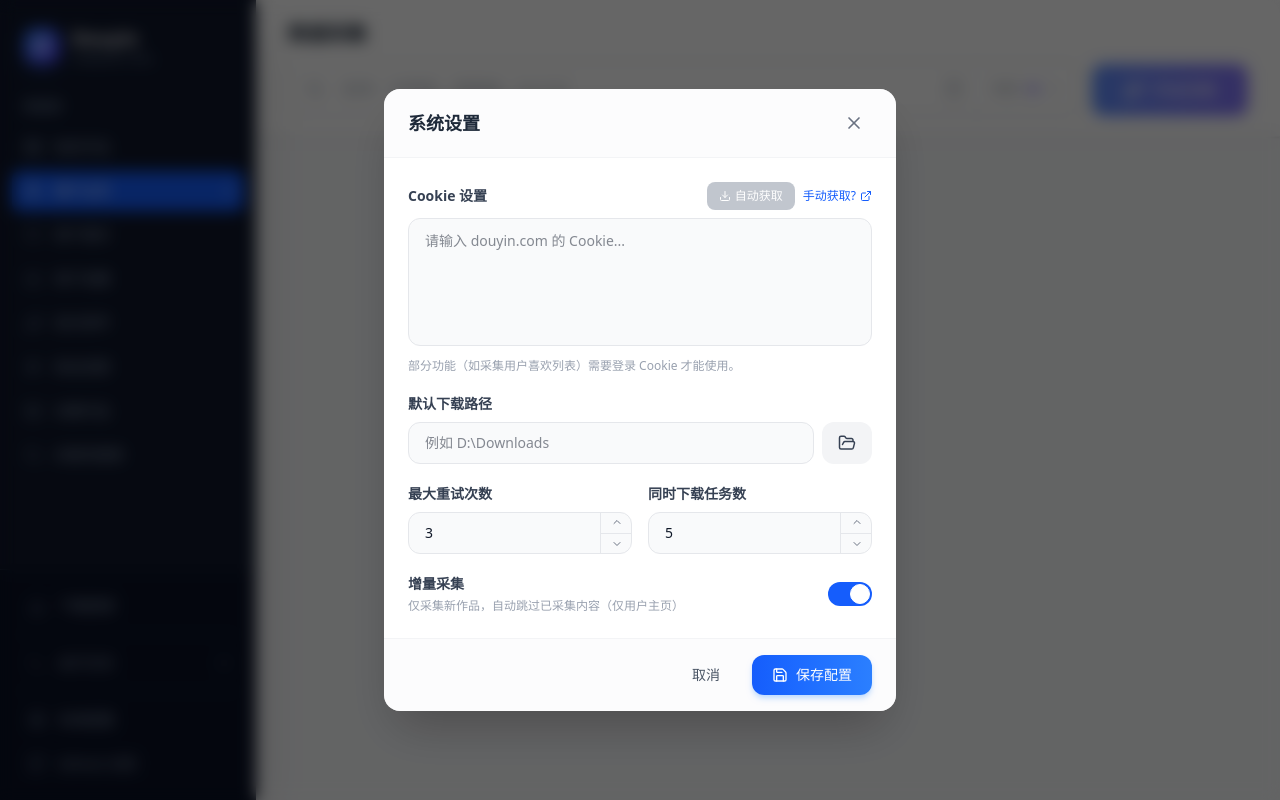
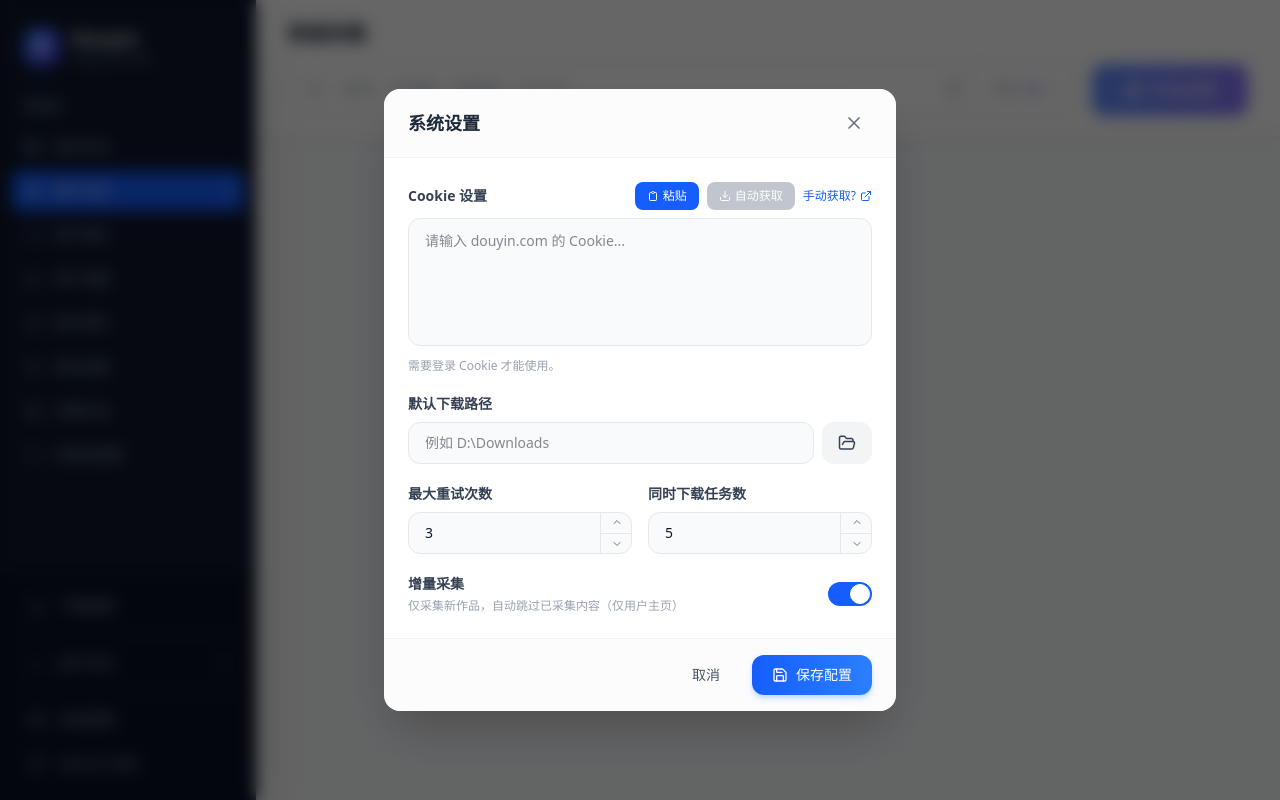
Before and after one commit to erma0/douyin, a React (Vite) app in the folder frontend/: page / in a window 1280 px wide. Both pictures are taken after a click on the button "系统配置". Built offline with nearby package versions, Linux system fonts and the light colour scheme.

Commit message:
feat(组件): 添加一键粘贴Cookie功能并更新cookie获取文档链接

```diff
--- a/frontend/components/SettingsModal.tsx
+++ b/frontend/components/SettingsModal.tsx
@@ -219,6 +219,36 @@ export const SettingsModal: React.FC<SettingsModalProps> = ({ isOpen, onClose })
               </label>
               <div className="flex items-center gap-2">
                 <button
+                  onClick={async () => {
+                    try {
+                      const text = await bridge.getClipboardText();
+                      if (!text) {
+                        toast.info('剪贴板为空');
+                        return;
+                      }
+                      setSettings({ ...settings, cookie: text.trim() });
+                      if (errors.cookie) {
+                        setErrors(prev => {
+                          const newErrors = { ...prev };
+                          delete newErrors.cookie;
+                          return newErrors;
+                        });
+                      }
+                      toast.success('已粘贴剪贴板内容');
+                    } catch (err) {
+                      console.error('粘贴失败:', err);
+                      toast.error('粘贴失败，请手动输入');
+                    }
+                  }}
+                  className="text-xs bg-blue-600 hover:bg-blue-700 text-white px-3 py-1.5 rounded-lg flex items-center gap-1 transition-colors"
+                  title="一键粘贴剪贴板内容"
+                >
+                  <svg className="w-3 h-3" fill="none" stroke="currentColor" viewBox="0 0 24 24">
+                    <path strokeLinecap="round" strokeLinejoin="round" strokeWidth={2} d="M9 5H7a2 2 0 00-2 2v12a2 2 0 002 2h10a2 2 0 002-2V7a2 2 0 00-2-2h-2M9 5a2 2 0 002 2h2a2 2 0 002-2M9 5a2 2 0 012-2h2a2 2 0 012 2" />
+                  </svg>
+                  粘贴
+                </button>
+                <button
                   disabled={true}
                   className="text-xs bg-gray-400 text-white px-3 py-1.5 rounded-lg flex items-center gap-1 cursor-not-allowed opacity-60"
                   title="自动获取功能已禁用"
@@ -227,7 +257,7 @@ export const SettingsModal: React.FC<SettingsModalProps> = ({ isOpen, onClose })
                   自动获取
                 </button>
                 <button
-                  onClick={() => bridge.openExternal('https://github.com/erma0/douyin?tab=readme-ov-file#%E8%8E%B7%E5%8F%96cookie')}
+                  onClick={() => bridge.openExternal('https://github.com/erma0/douyin/blob/main/USAGE.md#cookie%E8%8E%B7%E5%8F%96')}
                   className="text-xs text-blue-600 hover:text-blue-700 hover:underline flex items-center gap-1 transition-colors"
                   title="查看获取 Cookie 的详细教程"
                 >
@@ -259,7 +289,7 @@ export const SettingsModal: React.FC<SettingsModalProps> = ({ isOpen, onClose })
               <p className="mt-1.5 text-xs text-red-500">{errors.cookie}</p>
             )}
             <p className="mt-1.5 text-xs text-gray-400">
-              部分功能（如采集用户喜欢列表）需要登录 Cookie 才能使用。
+              需要登录 Cookie 才能使用。
             </p>
           </div>
 
--- a/frontend/components/WelcomeWizard.tsx
+++ b/frontend/components/WelcomeWizard.tsx
@@ -227,14 +227,39 @@ export const WelcomeWizard: React.FC<WelcomeWizardProps> = ({ isOpen, onClose, o
                   <label htmlFor="wizard-cookie-input" className="block text-sm font-semibold text-gray-700">
                     Cookie 设置（可选）
                   </label>
+                  <div className="flex items-center gap-2">
                     <button
-                    onClick={() => bridge.openExternal('https://github.com/erma0/douyin')}
+                      onClick={async () => {
+                        try {
+                          const text = await bridge.getClipboardText();
+                          if (!text) {
+                            alert('剪贴板为空');
+                            return;
+                          }
+                          setSettings({ ...settings, cookie: text.trim() });
+                          console.log('已粘贴Cookie');
+                        } catch (err) {
+                          console.error('粘贴失败:', err);
+                          alert('粘贴失败，请手动输入');
+                        }
+                      }}
+                      className="text-xs bg-blue-600 hover:bg-blue-700 text-white px-3 py-1.5 rounded-lg flex items-center gap-1 transition-colors"
+                      title="一键粘贴剪贴板内容"
+                    >
+                      <svg className="w-3 h-3" fill="none" stroke="currentColor" viewBox="0 0 24 24">
+                        <path strokeLinecap="round" strokeLinejoin="round" strokeWidth={2} d="M9 5H7a2 2 0 00-2 2v12a2 2 0 002 2h10a2 2 0 002-2V7a2 2 0 00-2-2h-2M9 5a2 2 0 002 2h2a2 2 0 002-2M9 5a2 2 0 012-2h2a2 2 0 012 2" />
+                      </svg>
+                      粘贴
+                    </button>
+                    <button
+                      onClick={() => bridge.openExternal('https://github.com/erma0/douyin/blob/main/USAGE.md#-cookie%E8%8E%B7%E5%8F%96')}
                       className="text-xs text-blue-600 hover:text-blue-700 hover:underline flex items-center gap-1 transition-colors"
                       title="查看获取 Cookie 的详细教程"
                     >
                       如何获取 Cookie?
                       <ExternalLink size={12} />
                     </button>
+                  </div>
                 </div>
                 <textarea
                   id="wizard-cookie-input"
```
Lines whose indentation alone changed are shown as unchanged.
